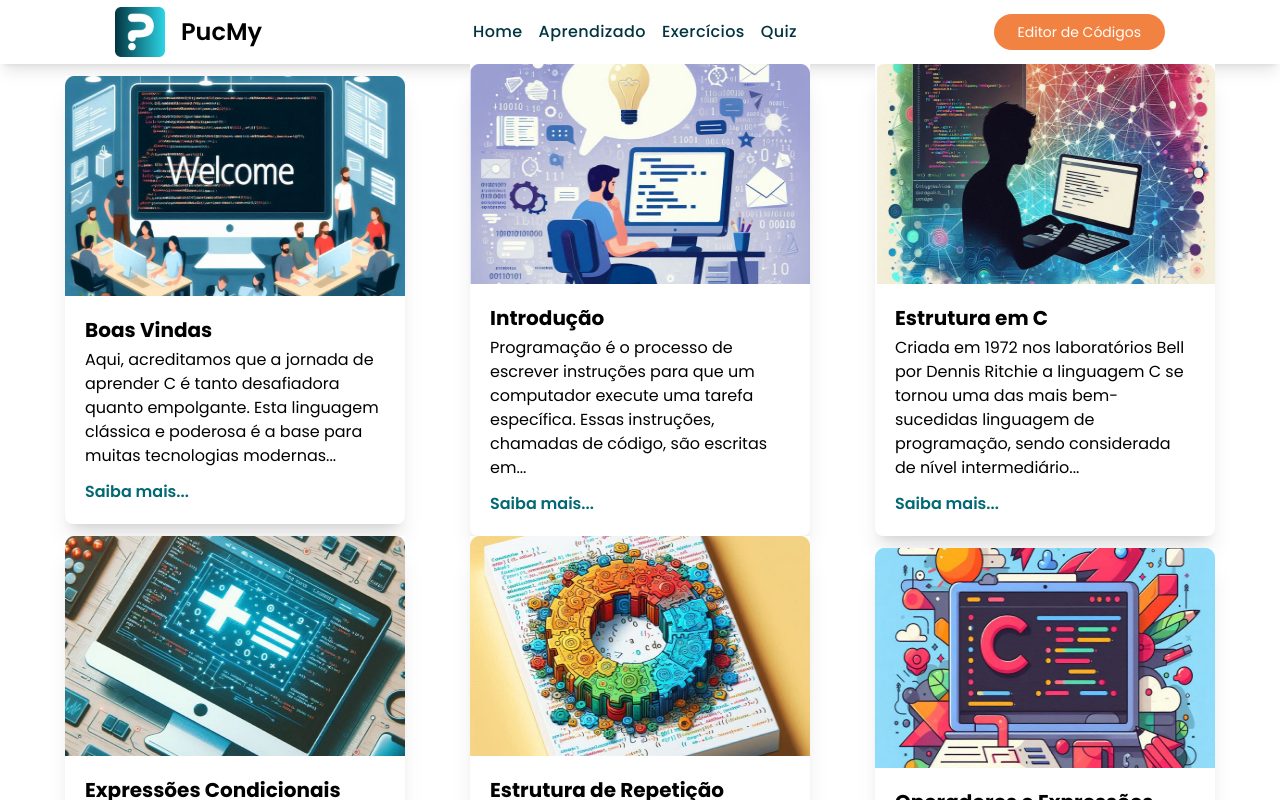
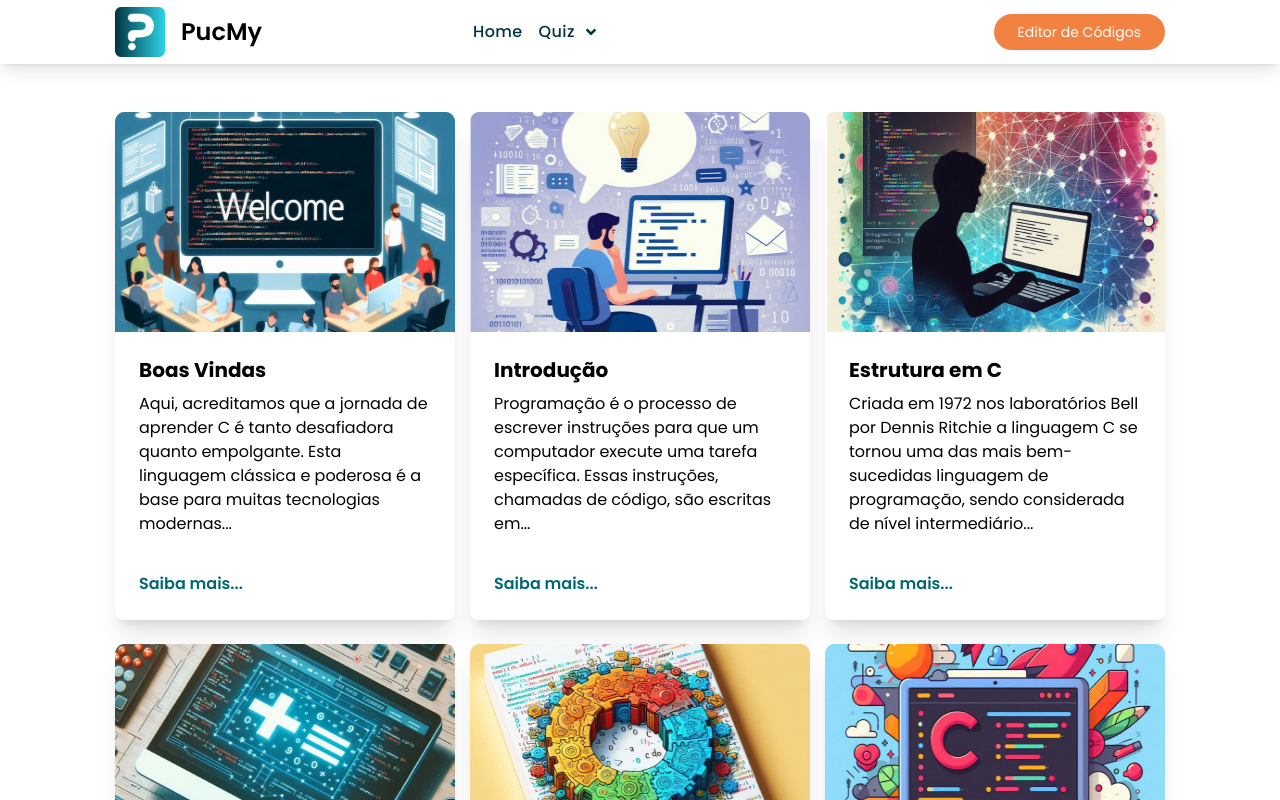
Before and after one commit to VitorCruz78/PUCMY, a Next.js app: page / in a window 1280 px wide. Shown: the top 800 px of the page. Built offline with nearby package versions, Linux system fonts and the light colour scheme.

Commit message:
chore: menu quiz

```diff
--- a/src/components/card.js
+++ b/src/components/card.js
@@ -1,17 +1,18 @@
 import Image from "next/image";
+import Link from "next/link";
 
-export default function Card({ title, description, picture }){
+export default function Card({ title, description, picture, link }){
     return(
-        <div className="bg-white w-[340px] h-fit rounded-lg shadow-xl">
-            <div className="bg-red-500 w-[340px] h-[220px] rounded-t-lg">
+        <div className="bg-white w-[340px] min-h-[30rem] h-full rounded-lg shadow-xl">
+            <div className="w-[340px] h-[220px] rounded-t-lg">
                 <Image className="w-full h-full" src={picture} width={250} height={250} />
             </div>
-            <div className="m-5 h-full flex flex-col items-start justify-between    ">
-                <div>
+            <div className="h-[18rem] flex flex-col items-start justify-between p-6">
+                <div className="space-y-2">
                     <h2 className="font-bold text-xl">{title}</h2>
-                    <p className="mt-1">{description}</p>
+                    <p>{description}</p>
                 </div>
-                <p className="font-semibold text-defaultGreen mt-3 ">Saiba mais...</p>
+                <Link href={`${link ? link : '/'}`} className="font-semibold text-defaultGreen">Saiba mais...</Link>
             </div>
         </div>
     )
--- a/src/components/header.js
+++ b/src/components/header.js
@@ -2,9 +2,12 @@ import Image from "next/image"
 import Logo from "../assets/Logo.png"
 import Link from "next/link"
 import { useCompilerContext } from "@/context/useCompilerContext"
+import { FaAngleDown } from "react-icons/fa"
+import { useState } from "react"
 
 export default function Header() {
     const { setOpenCompiler } = useCompilerContext()
+    const [openQuiz, setOpenQuiz] = useState(false)
 
     return (
         <header className="w-full h-full md:h-16 bg-white shadow-lg flex flex-col items-center justify-center">
@@ -21,9 +24,26 @@ export default function Header() {
                 <nav className="w-1/3">
                     <ul className="w-full flex flex-col items-start md:flex md:flex-row md:items-center gap-4 text-defaultBlue font-medium tracking-wide">
                         <li><Link href={'/'}>Home</Link></li>
-                        <li>Aprendizado</li>
-                        <li>Exercícios</li>
-                        <li>Quiz</li>
+                        {/* <li>Aprendizado</li>
+                        <li>Exercícios</li> */}
+                        <div className="w-full flex flex-col items-start justify-start relative">
+                            <li onClick={() => setOpenQuiz(!openQuiz)} className="flex flex-row items-center gap-2 cursor-pointer">
+                                <p>Quiz</p>
+                                <FaAngleDown size={16} className={`${openQuiz ? "rotate-180" : "rotate-0"}`} />
+                            </li>
+                            {
+                                openQuiz &&
+                                    <div className="w-[16rem] h-[14rem] fixed bg-white p-6 rounded-lg translate-y-8">
+                                        <ul className="space-y-4">
+                                            <li className="text-black text-sm font-semibold"><Link href={"https://forms.office.com/pages/responsepage.aspx?id=RO2KG9CnnECXlrJkWUmGoHqbW1DiQVVJqoSWcSmA4x9UOVdDSzFNRjU2Mk1JTkVQQlE4Q0tTRVVSWS4u&route=shorturl"} target="_blank">Introdução a Programação</Link></li>
+                                            <li className="text-black text-sm font-semibold"><Link href={"https://forms.office.com/pages/responsepage.aspx?id=RO2KG9CnnECXlrJkWUmGoHqbW1DiQVVJqoSWcSmA4x9UMUpKUEVYQUJIUFRSVktWQ1dIV0E0TlFNVi4u&route=shorturl"} target="_blank">Estrutura C</Link></li>
+                                            <li className="text-black text-sm font-semibold"><Link href={"https://forms.office.com/pages/responsepage.aspx?id=RO2KG9CnnECXlrJkWUmGoHqbW1DiQVVJqoSWcSmA4x9UNzBRNU40WjVZSzNJU003VU5MSDEzTEc5SS4u&route=shorturl"} target="_blank">Estruturas condicionais</Link></li>
+                                            <li className="text-black text-sm font-semibold"><Link href={"https://forms.office.com/pages/responsepage.aspx?id=RO2KG9CnnECXlrJkWUmGoHqbW1DiQVVJqoSWcSmA4x9UOVcyQjlBSDBZN0s1RUJMOFA5TVRZUDk0NC4u&route=shorturl"} target="_blank">Estruturas de repetição</Link></li>
+                                            <li className="text-black text-sm font-semibold"><Link href={"https://forms.office.com/pages/responsepage.aspx?id=RO2KG9CnnECXlrJkWUmGoHqbW1DiQVVJqoSWcSmA4x9UODMzT0pVTlVUSklBUUFDOThCU05GOEMwOS4u&route=shorturl"} target="_blank">Operadores Lógicos</Link></li>
+                                        </ul>
+                                    </div>
+                            }
+                        </div>
                     </ul>
                 </nav>
                 <div className="w-full md:w-1/3 flex flex-row items-center justify-start md:justify-end">
--- a/src/pages/index.js
+++ b/src/pages/index.js
@@ -12,8 +12,8 @@ export default function Home() {
 
   const cardOptions = [
     { title: "Boas Vindas", descriptions: "Aqui, acreditamos que a jornada de aprender C é tanto desafiadora quanto empolgante. Esta linguagem clássica e poderosa é a base para muitas tecnologias modernas...", picture: CardWelcome },
-    { title: "Introdução", descriptions: "Programação é o processo de escrever instruções para que um computador execute uma tarefa específica. Essas instruções, chamadas de código, são escritas em...", picture: CardIntro},
-    { title: "Estrutura em C", descriptions: "Criada em 1972 nos laboratórios Bell por Dennis Ritchie a linguagem C se tornou uma das mais bem-sucedidas linguagem de programação, sendo considerada de nível intermediário...", picture: CardEstrutura },
+    { title: "Introdução", descriptions: "Programação é o processo de escrever instruções para que um computador execute uma tarefa específica. Essas instruções, chamadas de código, são escritas em...", picture: CardIntro, link: "/posts/introducao" },
+    { title: "Estrutura em C", descriptions: "Criada em 1972 nos laboratórios Bell por Dennis Ritchie a linguagem C se tornou uma das mais bem-sucedidas linguagem de programação, sendo considerada de nível intermediário...", picture: CardEstrutura, link: "/posts/estrutura_c" },
     { title: "Expressões Condicionais", descriptions: "A condição que fica dentro dos parênteses é o que vai definir se vai entrar dentro do comando if ou não, essa condição, pode ser representada por variáveis e operadores...", picture: CardCond },
     { title: "Estrutura de Repetição", descriptions: "Laços de repetição, também conhecidos como loops, são estruturas fundamentais em programação que permitem a execução repetida de um bloco de código enquanto...", picture: CardRepeticao },
     { title: "Operadores e Expressões", descriptions: "O C possui operadores unários e binários. Os unários agem sobre uma única variável, modificando ou não seu valor, enquanto os binários utilizam duas variáveis e...", picture: CardExpressao},
@@ -22,16 +22,21 @@ export default function Home() {
   return (
     <>
       <Header />
-      <div className="w-full flex flex-col items-center justify-center">
-        <div className="flex flex-row flex-wrap items-center justify-between max-w-[1150px]">
+      <div className="w-full flex flex-col items-center justify-center my-12">
+        <div className="flex flex-col justify-center md:flex md:flex-row md:flex-wrap items-center md:justify-between max-w-[1050px] gap-y-6">
           {
             cardOptions.map(items => {
-              return <Card title={items.title} description={items.descriptions} picture={items.picture}/>
+              return <Card
+                title={items.title}
+                description={items.descriptions}
+                picture={items.picture}
+                link={items.link}
+              />
             })
           }
         </div>
       </div>
-      <Quiz />
+      {/* <Quiz /> */}
     </>
   )
 }
```
